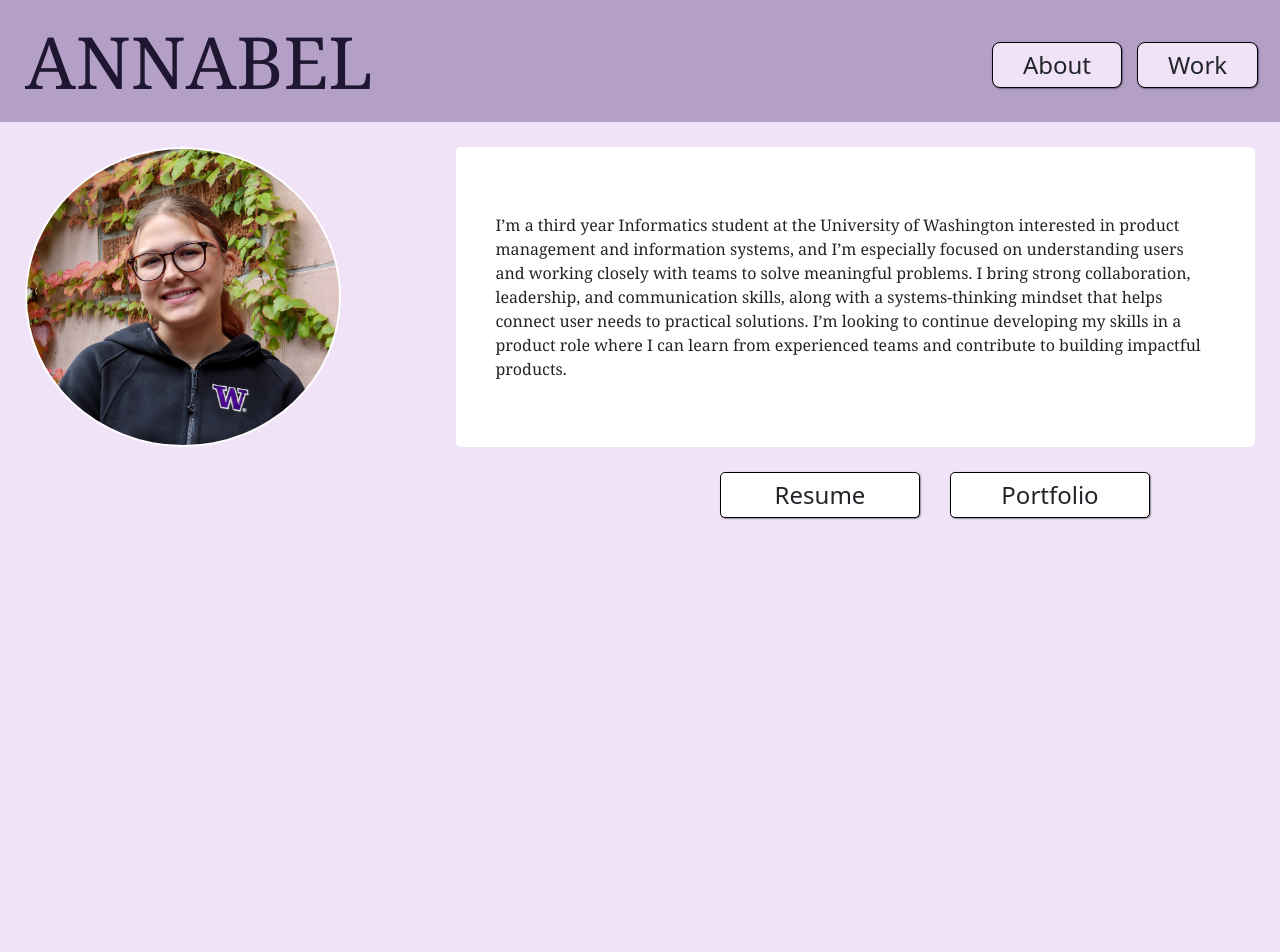
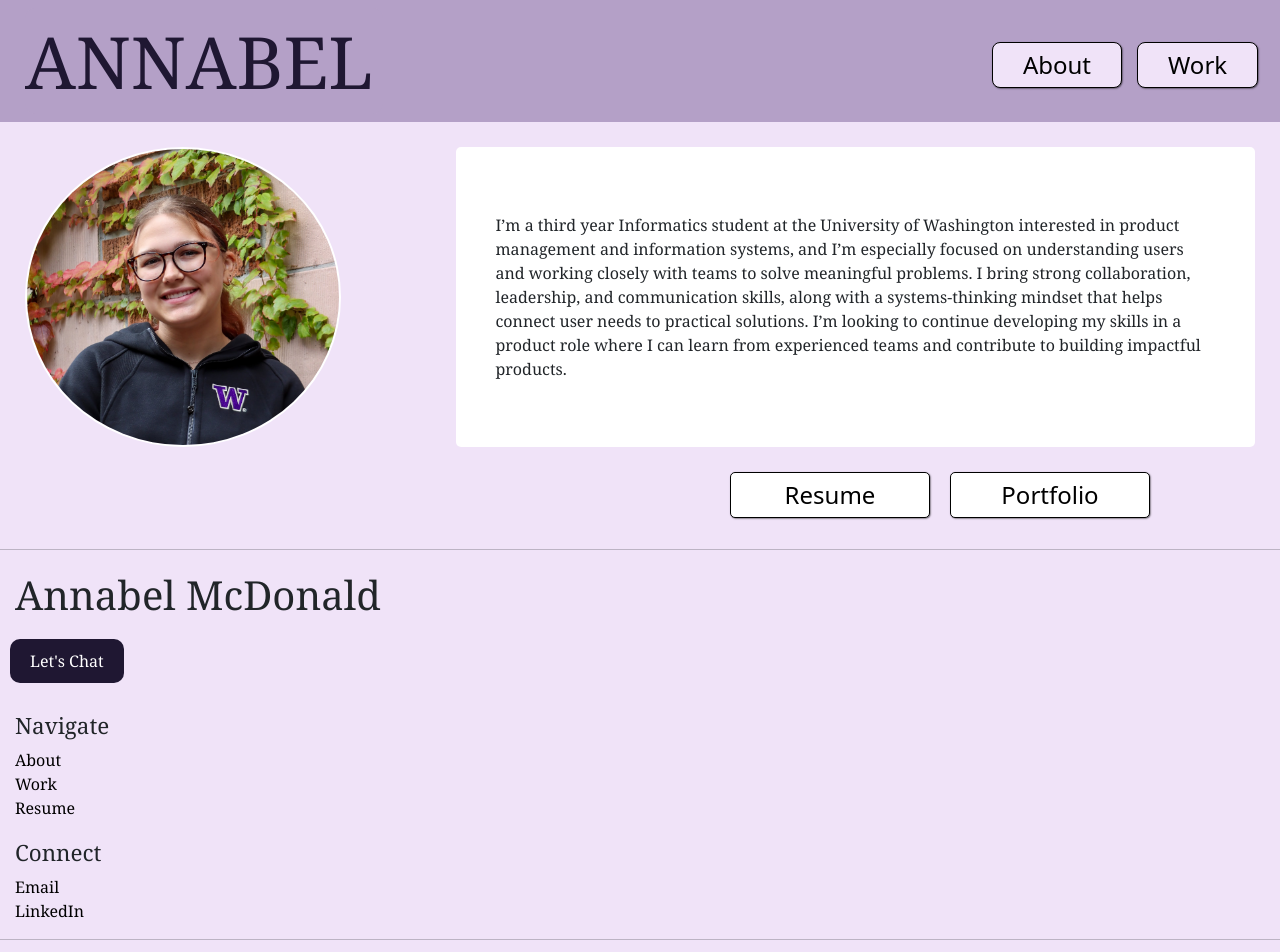
Before and after one commit to annabelmcd/portfolio, a React (Vite) app: page / in a window 1280 px wide. Shown: the top 952 px of the page. Before the commit the page ends 800 px from the top, so only its background shows below. Built offline with nearby package versions, Linux system fonts and the light colour scheme.

Commit message:
Add routing and links

```diff
--- a/package.json
+++ b/package.json
@@ -13,7 +13,8 @@
     "bootstrap": "^5.3.8",
     "react": "^19.2.0",
     "react-bootstrap": "^2.10.10",
-    "react-dom": "^19.2.0"
+    "react-dom": "^19.2.0",
+    "react-router": "^7.13.1"
   },
   "devDependencies": {
     "@eslint/js": "^9.39.1",
--- a/src/AboutPage.jsx
+++ b/src/AboutPage.jsx
@@ -1,5 +1,7 @@
 import React from 'react';
-import {NavBar} from './NavBar.jsx';
+import { NavBar } from './NavBar.jsx';
+import { Footer } from './Footer';
+import { Link } from 'react-router';
 
 export function AboutPage(props){
 
@@ -13,16 +15,16 @@ export function AboutPage(props){
                     <p className="blurb-text">I’m a third year Informatics student at the University of Washington interested in product management and information systems, and I’m especially focused on understanding users and working closely with teams to solve meaningful problems. I bring strong collaboration, leadership, and communication skills, along with a systems-thinking mindset that helps connect user needs to practical solutions. I’m looking to continue developing my skills in a product role where I can learn from experienced teams and contribute to building impactful products.</p>
                 </div>
                 <div className="about-buttons-small">
-                    <div className="about-section-button">Resume</div>
+                    <a href="https://drive.google.com/file/d/1Skbav1cC3q8n-a6vnV1q6V_PrHFZQPlp/view?usp=sharing" className="about-section-button">Resume</a>
                     <div className="break"></div>
-                    <div className="about-section-button">Portfolio</div>
+                    <Link to='/work' className="about-section-button">Portfolio</Link>
                 </div>
             </div>
             <div className="about-buttons-large">
-                <div className="about-section-button resume">Resume</div>
-                <div className="about-section-button portfolio">Portfolio</div>
+                <a href="https://drive.google.com/file/d/1Skbav1cC3q8n-a6vnV1q6V_PrHFZQPlp/view?usp=sharing" className="about-section-button">Resume</a>
+                <Link to='work' className="about-section-button portfolio">Portfolio</Link>
             </div>
-
+            <Footer />
         </div>
     );
 
--- a/src/App.jsx
+++ b/src/App.jsx
@@ -1,7 +1,7 @@
 import React from 'react';
 import 'bootstrap/dist/css/bootstrap.min.css';
 import '../style.css';
-import { NavBar } from './NavBar.jsx';
+import { Routes, Route } from 'react-router';
 import { AboutPage } from './AboutPage.jsx';
 import { WorkPage } from './WorkPage.jsx';
 import { PathwaysForward } from './PathwaysForward.jsx';
@@ -11,6 +11,13 @@ import { OtterWise } from './OtterWise.jsx';
 
 export function App (props) {
     return (
-        <AboutPage />
+        <Routes>
+            <Route index element={<AboutPage />} />
+            <Route path='/work' element={<WorkPage />} />
+            <Route path='/work/PathwaysForward' element={<PathwaysForward />} />
+            <Route path='/work/ChoreSync' element={<ChoreSync />} />
+            <Route path='/work/HuskyCommuter' element={<HuskyCommuter />} />
+            <Route path='/work/OtterWise' element={<OtterWise />} />
+        </Routes>
     );
 }
--- a/src/ChoreSync.jsx
+++ b/src/ChoreSync.jsx
@@ -1,5 +1,7 @@
 import React from 'react';
 import { NavBar } from './NavBar.jsx';
+import { Footer } from './Footer.jsx';
+import { Link } from 'react-router';
 
 export function ChoreSync(props) {
     return (
@@ -92,11 +94,12 @@ export function ChoreSync(props) {
 
                     <div className="break"></div>
 
-                    <div className='purple-button'>Back to Projects</div>
+                    <Link to='/work' className='purple-button'>Back to Projects</Link>
 
                 </div>
 
             </div>
+            <Footer />
 
         </div>
     );
--- /dev/null
+++ b/src/Footer.jsx
@@ -0,0 +1,29 @@
+import React from 'react';
+import { Link } from 'react-router';
+
+export function Footer(props) {
+    return (
+        <div className="footer">
+            <hr />
+            <h1>Annabel McDonald</h1>
+            <a href="mailto:annamcd795@gmail.com" className="purple-button">Let's Chat</a>
+            <div className="footer-div">
+                <h3>Navigate</h3>
+                <Link to='/' className="footer-mini">About</Link>
+                <br />
+                <Link to='/work' className="footer-mini">Work</Link>
+                <br />
+                <a href="https://drive.google.com/file/d/1Skbav1cC3q8n-a6vnV1q6V_PrHFZQPlp/view?usp=sharing" className="footer-mini">Resume</a>
+            </div>
+            <div className="footer-div">
+                <h3>Connect</h3>
+                <a href="mailto:annamcd795@gmail.com">Email</a>
+                <div className="break"></div>
+                <a href="https://www.linkedin.com/in/annabel-mcdonald">LinkedIn</a>
+            </div>
+            <hr />
+            <p>&copy; Annabel McDonald. All Rights Reserved.</p>
+
+        </div>
+    )
+}
--- a/src/HuskyCommuter.jsx
+++ b/src/HuskyCommuter.jsx
@@ -1,5 +1,7 @@
 import React from 'react';
 import { NavBar } from './NavBar.jsx';
+import { Footer } from './Footer.jsx';
+import { Link } from 'react-router';
 
 export function HuskyCommuter(props) {
     return (
@@ -98,7 +100,7 @@ export function HuskyCommuter(props) {
 
                     <div className="break"></div>
 
-                    <div className='purple-button'>Link to Cognitive Walkthrough</div>
+                    <a href="https://drive.google.com/file/d/1wE52ji4lMihAY4DBhobiK6DfVHCKKy_2/view?usp=sharing" className='purple-button'>Link to Cognitive Walkthrough</a>
                     <div className="break"></div>
 
                     <div className='ideation block'>
@@ -109,7 +111,7 @@ export function HuskyCommuter(props) {
 
                     <div className="break"></div>
 
-                    <div className='purple-button'>Link to Interview Scripts</div>
+                    <a href="https://drive.google.com/file/d/1iz0dwJyXnKjumS6Nx07qCOKNpBMMmpQi/view?usp=sharing" className='purple-button'>Link to Interview Scripts</a>
 
                     <div className="break"></div>
 
@@ -130,13 +132,15 @@ export function HuskyCommuter(props) {
 
                     <div className="break"></div>
 
-                    <div className='purple-button'>Link to Interactive Prototype</div>
-                    <div className='purple-button'>Back to Projects</div>
+                    <a href="https://www.figma.com/proto/6fAY1OHm2RQ6PURsx67HIw/INFO-360---Prototype?node-id=19-4&p=f&t=PWcQymsKhDNvYEvt-1&scaling=scale-down&content-scaling=fixed&page-id=0%3A1&starting-point-node-id=19%3A4" className='purple-button'>Link to Interactive Prototype</a>
+                    <Link to='/work' className='purple-button'>Back to Projects</Link>
 
                 </div>
 
             </div>
 
+            <Footer />
+
         </div>
     );
 }
--- a/src/NavBar.jsx
+++ b/src/NavBar.jsx
@@ -1,4 +1,5 @@
 import React from 'react';
+import { Link } from 'react-router';
 
 export function NavBar(props) {
 
@@ -7,9 +8,9 @@ export function NavBar(props) {
             <header><h1>ANNABEL</h1></header>
             <div className="break"></div>
             <div className="buttons">
-                <div className="button about">About</div>
+                <Link to='/' className="button about">About</Link>
                 <div className="divider"> | </div>
-                <div className="button work">Work</div>
+                <Link to='/work' className="button work">Work</Link>
             </div>
         </div>
     );
--- a/src/OtterWise.jsx
+++ b/src/OtterWise.jsx
@@ -1,5 +1,7 @@
 import React from 'react';
 import { NavBar } from './NavBar.jsx';
+import { Footer } from './Footer.jsx';
+import { Link } from 'react-router';
 
 export function OtterWise(props) {
     return (
@@ -66,7 +68,7 @@ export function OtterWise(props) {
 
                     <div className="break"></div>
 
-                    <div className='purple-button'>Link to Prototype</div>
+                    <a href="https://www.figma.com/proto/DlSxiyRu5dmIXstcCpat1A/OtterWise?node-id=152-562&starting-point-node-id=5%3A805&t=CJxtemmNnUS6eVVk-1" className='purple-button'>Link to Prototype</a>
 
                     <div className="break"></div>
 
@@ -89,12 +91,14 @@ export function OtterWise(props) {
 
                     <div className="break"></div>
 
-                    <div className='purple-button'>Back to Projects</div>
+                    <Link to='/work' className='purple-button'>Back to Projects</Link>
 
                 </div>
 
             </div>
 
+            <Footer />
+
         </div>
     );
 }
--- a/src/PathwaysForward.jsx
+++ b/src/PathwaysForward.jsx
@@ -1,5 +1,7 @@
 import React from 'react';
 import { NavBar } from './NavBar.jsx';
+import { Footer } from './Footer.jsx';
+import { Link } from 'react-router';
 
 export function PathwaysForward(props) {
     return (
@@ -24,10 +26,6 @@ export function PathwaysForward(props) {
                         <h2>Relevant Tools Used:</h2>
                         <p><strong>Figma:</strong> for wireframing and prototyping</p>
                     </div>
-
-                    <div className="break"></div>
-
-                    <div className='purple-button'>Link to Project Report</div>
 
                     <div className="break"></div>
 
@@ -113,13 +111,15 @@ export function PathwaysForward(props) {
 
                     <div className="break"></div>
 
-                    <div className='purple-button'>Link to Interactive Prototype</div>
-                    <div className='purple-button'>Back to Projects</div>
+                    <a href="https://www.figma.com/proto/h6PMtQKMOZ9j6sWBBZLshQ/nfagun-s-team-library?node-id=3375-15&starting-point-node-id=3375%3A15&t=ePbBVVe84YXgXOc7-1" className='purple-button'>Link to Interactive Prototype</a>
+                    <Link to='/work' className='purple-button'>Back to Projects</Link>
 
                 </div>
 
             </div>
 
+            <Footer />
+
         </div>
     );
 }
--- a/src/main.jsx
+++ b/src/main.jsx
@@ -1,6 +1,9 @@
 import { createRoot } from 'react-dom/client';
 import { App } from './App.jsx';
+import { BrowserRouter } from 'react-router';
 
 createRoot(document.getElementById('root')).render(
-    <App />
+    <BrowserRouter>
+        <App />
+    </BrowserRouter>
 )
--- a/style.css
+++ b/style.css
@@ -37,6 +37,8 @@ body {
 
 .navbar .button {
     padding: 0 20px;
+    text-decoration: none;
+    color: black;
 }
 
 .about-section {
@@ -76,6 +78,7 @@ body {
 }
 
 .about-section-button {
+    display: block;
     background-color: white;
     margin-bottom: 15px;
     padding: 4px 20px;
@@ -84,6 +87,8 @@ body {
     text-align: center;
     border: black solid 0.75px;
     box-shadow: 0.75px 0.75px 1.5px rgba(0, 0, 0, 0.5);
+    text-decoration: none;
+    color: black;
 }
 
 .break {
@@ -122,6 +127,8 @@ body {
 
 .project-card-lg {
     display: none;
+    text-decoration: none;
+    color: black;
 }
 
 .project-card-small {
@@ -133,6 +140,8 @@ body {
     justify-content: center;
     background-color: white;
     border-radius: 10px;
+    text-decoration: none;
+    color: black;
 }
 
 .project-card-small h3 {
@@ -224,12 +233,14 @@ body {
 }
 
 .purple-button {
+    display: block;
     background-color: #1f1732;
     color: white;
     width: fit-content;
     padding: 10px 20px;
     border-radius: 10px;
     margin: 10px;
+    text-decoration: none;
 }
 
 .Project-section img {
@@ -261,6 +272,43 @@ body {
 
 .Project-section .pros-cons {
     text-align: left;
+}
+
+.footer {
+    font-family: 'Georgia', serif;
+}
+
+.footer h1 {
+    padding: 5px 0 0 15px;
+}
+
+.footer .purple-button {
+    font-size: 1rem;
+    margin-top: 20px;
+}
+
+.footer-div {
+    padding-left: 15px;
+}
+
+.footer-div h3{
+    font-size: 1.4rem;
+    padding-top: 20px;
+}
+
+.footer-div h4{
+    font-size: 1rem;
+}
+
+.footer-div a {
+    font-size: 1rem;
+    color: black;
+    text-decoration: none;
+}
+
+.footer p {
+    font-size: 0.75rem;
+    padding-left: 15px;
 }
 
 
@@ -328,8 +376,13 @@ body {
     .about-buttons-large {
         display: flex;
         justify-content: flex-end;
-        margin-right: 25px;
+        margin-right: 30px;
         font-weight: 500;
+        gap: 20px;
+    }
+
+    .about-section-button {
+        display: inline-block;
     }
 
     .about-section-button.resume {
```
Also changed, not shown: src/WorkPage.jsx (+20 -16 lines), 1 other file (tests, documents, lock files or other folders).
